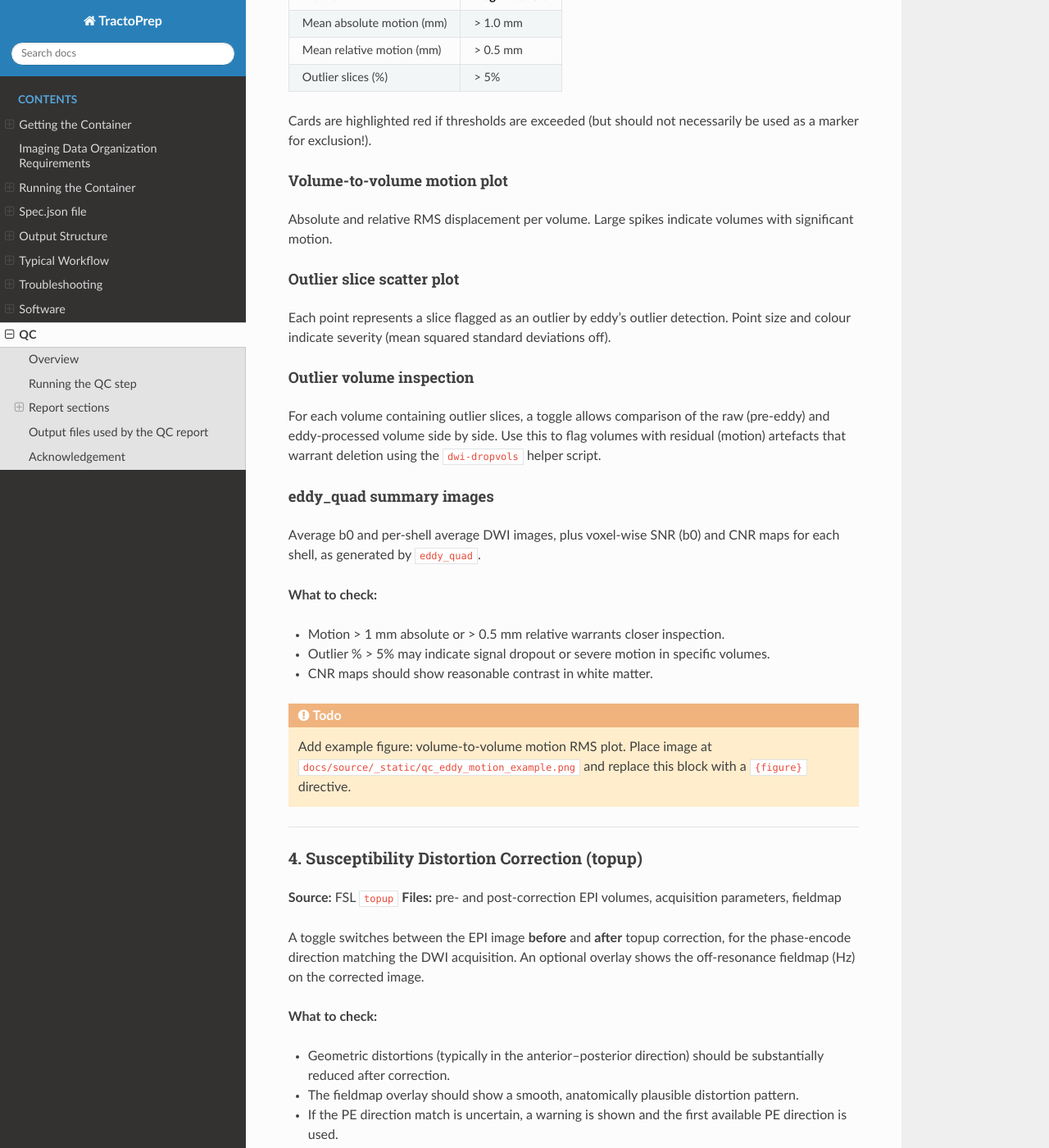
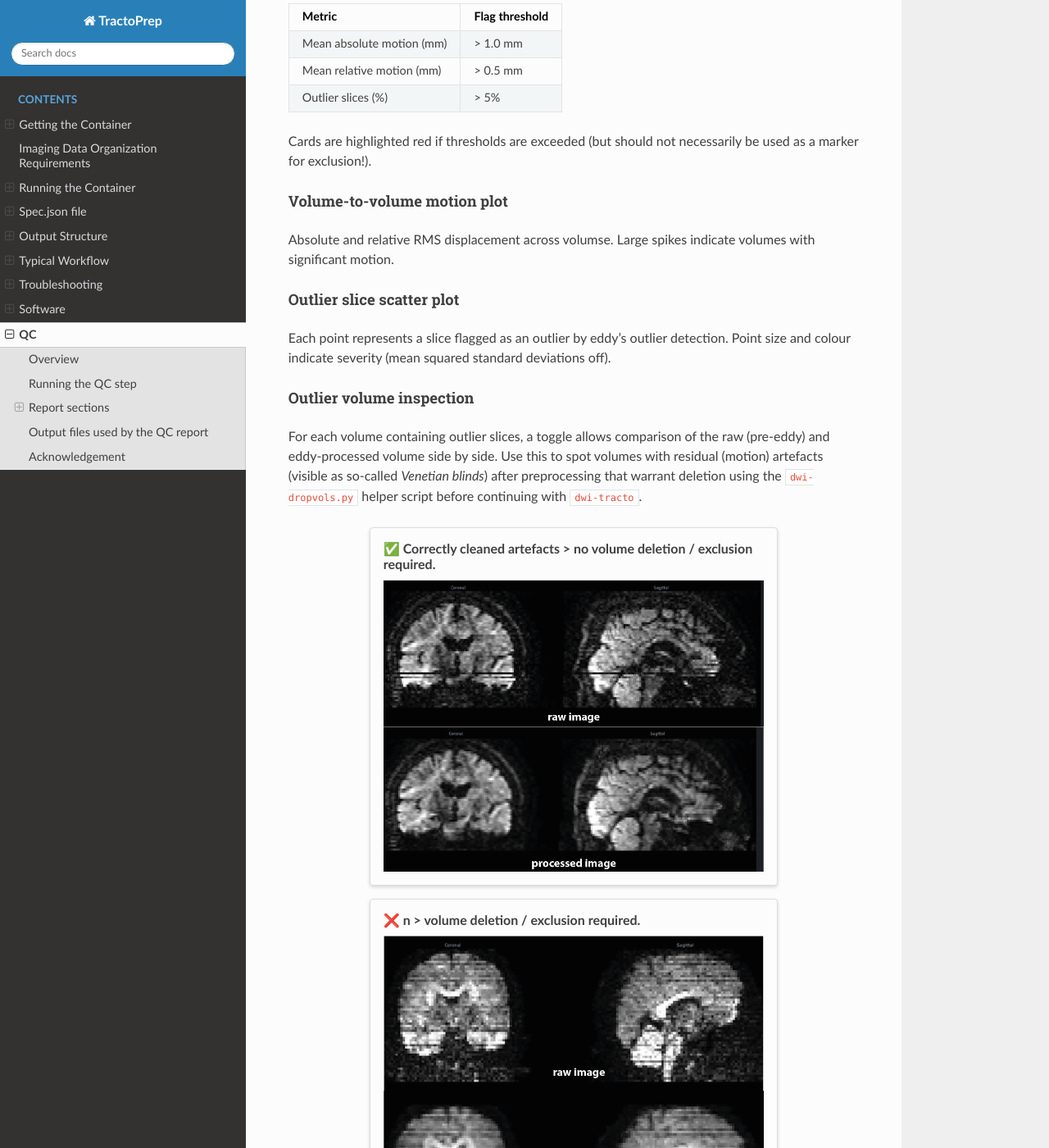
Before and after one commit to chrisvriend/dwi-tract4mega, a Sphinx documentation site: the page built from docs/source/QC.md, in a window 1280 px wide and 1400 px high, scrolled down 2203 px. Shown: the whole window at 82% size. Built offline with Sphinx 7.4.7 and the Read the Docs theme 3.1.0, drawn with Linux system fonts in a browser that asks for light colours; some of the changed text lies outside the part shown.

Commit message:
Venetian blind QC

````diff
--- a/docs/source/QC.md
+++ b/docs/source/QC.md
@@ -115,7 +115,7 @@ Cards are highlighted red if thresholds are exceeded (but should not necessarily
 
 #### Volume-to-volume motion plot
 
-Absolute and relative RMS displacement per volume. Large spikes indicate volumes with significant motion.
+Absolute and relative RMS displacement across volumse. Large spikes indicate volumes with significant motion.
 
 #### Outlier slice scatter plot
 
@@ -123,7 +123,29 @@ Each point represents a slice flagged as an outlier by eddy's outlier detection.
 
 #### Outlier volume inspection
 
-For each volume containing outlier slices, a toggle allows comparison of the raw (pre-eddy) and eddy-processed volume side by side. Use this to flag volumes with residual (motion) artefacts that warrant deletion using the `dwi-dropvols` helper script.
+For each volume containing outlier slices, a toggle allows comparison of the raw (pre-eddy) and eddy-processed volume side by side. Use this to spot volumes with residual (motion) artefacts (visible as so-called *Venetian blinds*) after preprocessing that warrant deletion using the `dwi-dropvols.py` helper script before continuing with `dwi-tracto`.
+
+
+::::{grid} 1
+:gutter: 3
+:class-container: sd-w-75
+
+:::{grid-item-card} ✅ Correctly cleaned artefacts > no volume deletion / exclusion required.
+![Correct registration](_static/fixed_artifact.png)
+:::
+
+:::{grid-item-card} ❌ n >  volume deletion / exclusion required.
+![Incorrect registration](_static/notfixed_artifact.png)
+:::
+
+::::
+
+```{note}
+If more than 10% of total volumes contains  artefacts that remain after preprocessing it is better to exclude the scan from the analyses.
+```
+
+
+
 
 #### eddy_quad summary images
 
````
Also changed, not shown: other parts of docs/source/QC.md (+1 -1 lines), docs/source/_static/fixed_artifact.png (added), docs/source/_static/notfixed_artifact.png (added).
